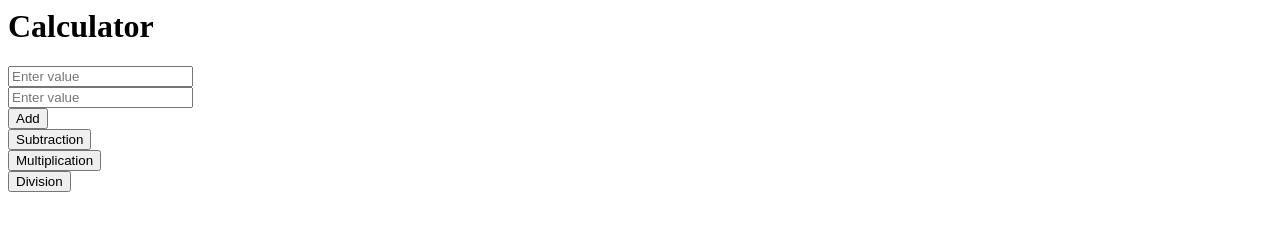
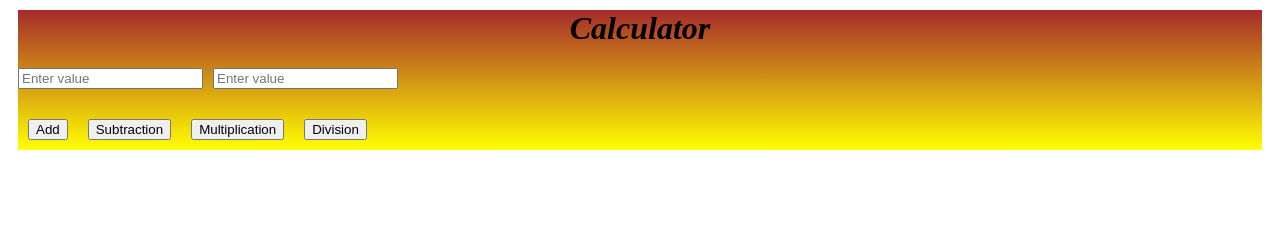
Before and after one commit to ASANSAHEBDHERISHA/TECHM-TASKS, a plain HTML site: page CALCULATOR/calculator.html in a window 1280 px wide. Drawn offline with Linux system fonts and the light colour scheme; a web font is replaced by a local one.

Commit message:
calculator.html

```diff
--- a/CALCULATOR/calculator.html
+++ b/CALCULATOR/calculator.html
@@ -1,10 +1,13 @@
 <html>
 
-<head> </head>
+<head>
+    <link rel="stylesheet" href="cal.css">
+    <script defer src="app.js"></script>
+</head>
 
 <body>
     <div class="container">
-        <h1>Calculator</h1>
+        <h1><i>Calculator</i></h1>
         <div class="main">
             <div class="input">
                 <input type="text" placeholder="Enter value" class="in" id="in1">
```
